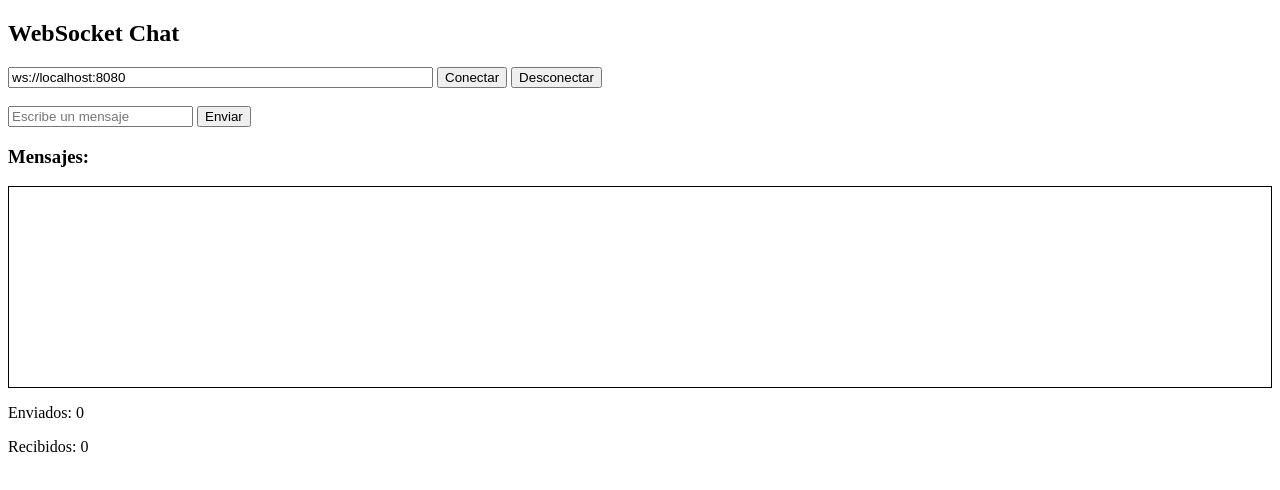
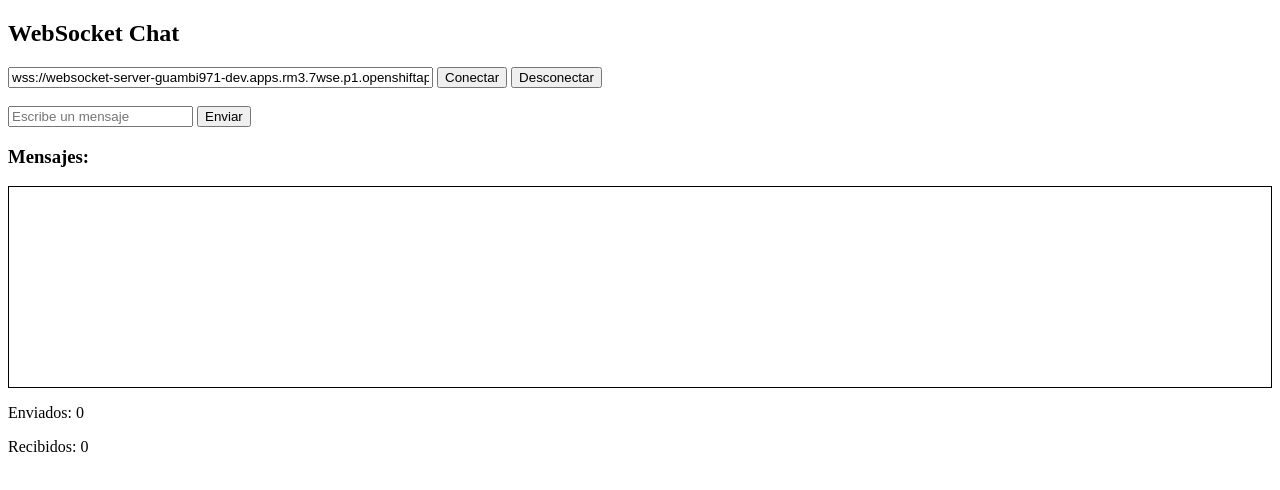
Before and after one commit to Alex97G/websocket-demo, a plain HTML site: page client/index.html in a window 1280 px wide. Drawn offline with Linux system fonts and the light colour scheme.

Commit message:
Actualizar URL WebSocket

```diff
--- a/client/index.html
+++ b/client/index.html
@@ -8,7 +8,7 @@
 
 <h2>WebSocket Chat</h2>
 
-<input id="url" type="text" value="ws://localhost:8080" size="50">
+<input id="url" type="text" value="wss://websocket-server-guambi971-dev.apps.rm3.7wse.p1.openshiftapps.com" size="50">
 <button onclick="connect()">Conectar</button>
 <button onclick="disconnect()">Desconectar</button>
 
```
